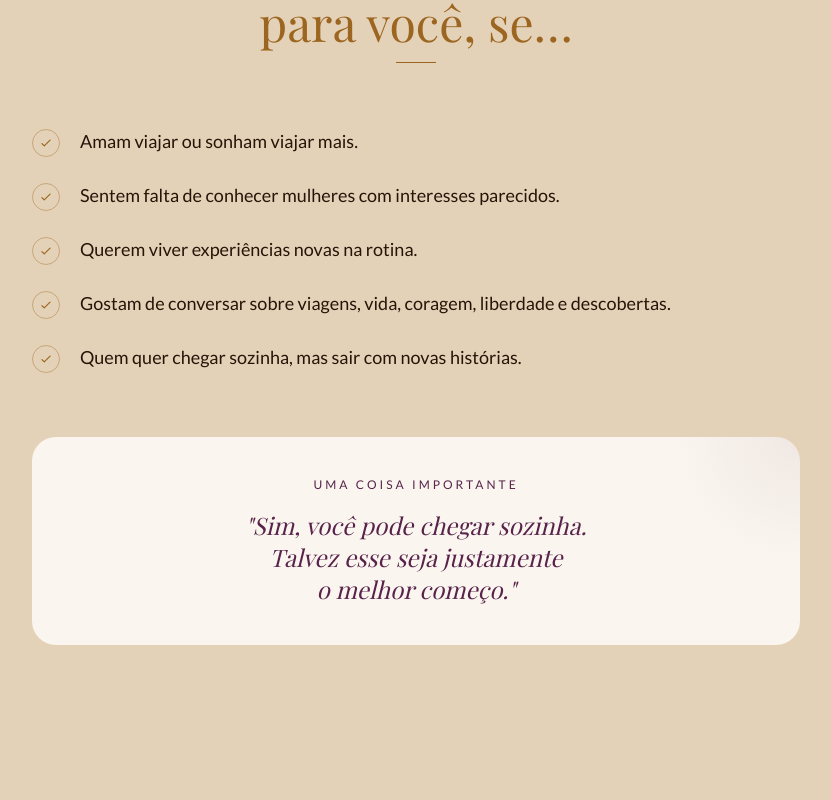
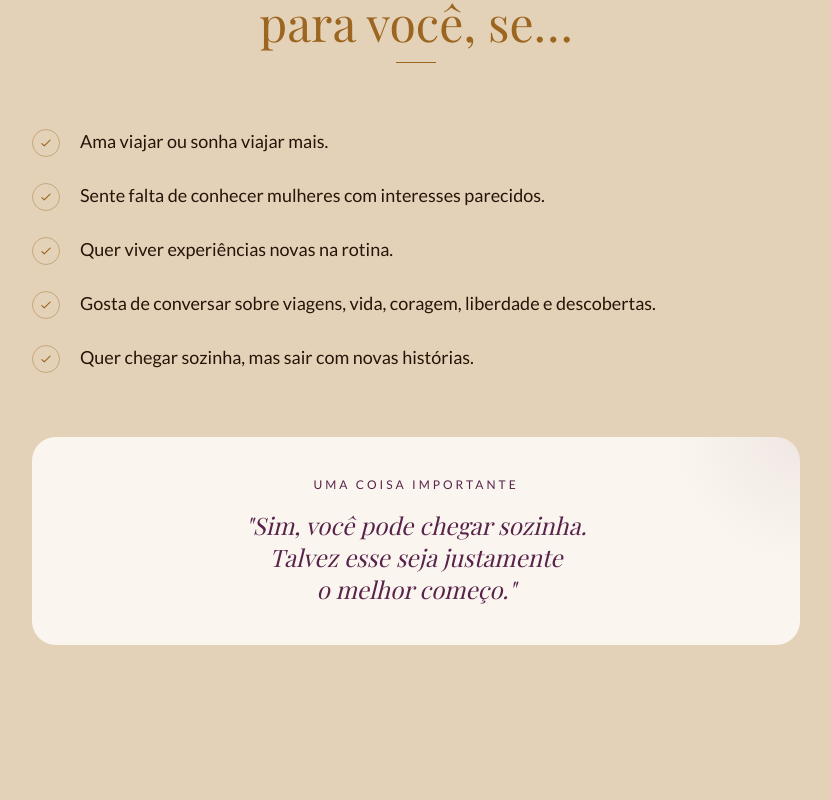
Before and after one commit to pedrotravain-net/clubeentredestinos, a Next.js app: page / in a window 1280 px wide. Shown: the part 3500-4300 px from the top of the page, without its empty margins (224-1055 px from the left). Built offline with nearby package versions, Linux system fonts and the light colour scheme.

Commit message:
ajustes de texto: conjugacoes ForWho + quebras de linha no Manifesto

```diff
--- a/components/ForWho.tsx
+++ b/components/ForWho.tsx
@@ -1,9 +1,9 @@
 const items = [
-  'Amam viajar ou sonham viajar mais.',
-  'Sentem falta de conhecer mulheres com interesses parecidos.',
-  'Querem viver experiências novas na rotina.',
-  'Gostam de conversar sobre viagens, vida, coragem, liberdade e descobertas.',
-  'Quem quer chegar sozinha, mas sair com novas histórias.',
+  'Ama viajar ou sonha viajar mais.',
+  'Sente falta de conhecer mulheres com interesses parecidos.',
+  'Quer viver experiências novas na rotina.',
+  'Gosta de conversar sobre viagens, vida, coragem, liberdade e descobertas.',
+  'Quer chegar sozinha, mas sair com novas histórias.',
 ]
 
 export default function ForWho() {
--- a/components/Manifesto.tsx
+++ b/components/Manifesto.tsx
@@ -4,11 +4,9 @@ export default function Manifesto() {
       id="manifesto"
       className="relative py-28 md:py-44 overflow-hidden"
       style={{
-        // Ameixa aquecida — feminino, acolhedor, combina com o dourado e creme da identidade
         background: 'linear-gradient(150deg, #5C2A3E 0%, #7A3A52 50%, #5C2E46 100%)',
       }}
     >
-      {/* Luz atmosférica suave */}
       <div
         className="absolute inset-0 pointer-events-none"
         style={{
@@ -21,7 +19,6 @@ export default function Manifesto() {
 
       <div className="relative z-10 max-w-3xl mx-auto px-6 text-center">
 
-        {/* Ornamento */}
         <div className="flex items-center justify-center gap-4 mb-14">
           <div className="w-16 h-px bg-blush/40" />
           <svg className="w-4 h-4 text-blush/60" viewBox="0 0 24 24" fill="currentColor">
@@ -34,7 +31,6 @@ export default function Manifesto() {
           Manifesto
         </p>
 
-        {/* Texto — Cormorant Garamond: mais literária e elegante */}
         <div
           className="space-y-7 text-cream/85 leading-relaxed"
           style={{ fontFamily: 'var(--font-cormorant)', fontStyle: 'italic', fontSize: 'clamp(1.2rem, 2.8vw, 1.6rem)' }}
@@ -51,40 +47,53 @@ export default function Manifesto() {
           <div className="w-10 h-px bg-blush/30 mx-auto my-8" />
 
           <p>
-            Mas a verdade é que essa sensação não precisa existir<br className="hidden md:block" />
+            Mas a verdade é que essa sensação não precisa existir<br />
             só quando estamos longe de casa.
           </p>
+
+          {/* "em uma taça de vinho," → quebra antes de "em uma página" e antes de "em uma nova amizade" */}
           <p>
-            Ela pode aparecer em uma conversa, em um café, em um filme,<br className="hidden md:block" />
-            em uma trilha, em uma taça de vinho,<br className="hidden md:block" />
-            em uma página de diário ou em uma nova amizade.
+            Ela pode aparecer em uma conversa, em um café, em um filme,<br />
+            em uma trilha, em uma taça de vinho,<br />
+            em uma página de diário ou<br />
+            em uma nova amizade.
           </p>
 
           <div className="w-10 h-px bg-blush/30 mx-auto my-8" />
 
+          {/* "amam a sensação" → quebra após "sensação" */}
           <p>
-            Este clube nasceu para mulheres que amam viajar<br className="hidden md:block" />
-            — mas, acima de tudo, amam a sensação de estar vivas.
+            Este clube nasceu para mulheres que amam viajar<br />
+            — mas, acima de tudo, amam a sensação<br />
+            de estar vivas.
           </p>
           <p className="text-cream/65">
-            Mulheres que querem conhecer lugares, pessoas,<br className="hidden md:block" />
+            Mulheres que querem conhecer lugares, pessoas,<br />
             histórias e versões de si mesmas.
           </p>
+
+          {/* "cada encontro é uma pequena" → quebra após "pequena" */}
           <p className="text-cream/65">
-            Aqui, cada encontro é uma pequena viagem simbólica.<br />
-            Um convite para sair do automático, viver algo novo,<br className="hidden md:block" />
-            compartilhar histórias e lembrar que o mundo<br className="hidden md:block" />
+            Aqui, cada encontro é uma pequena<br />
+            viagem simbólica.<br />
+            Um convite para sair do automático, viver algo novo,<br />
+            compartilhar histórias e lembrar que o mundo<br />
             continua cheio de possibilidades.
           </p>
 
           <div className="w-10 h-px bg-blush/30 mx-auto my-8" />
 
+          {/* "porque viajar não é apenas deslocamento geográfico"
+              → fonte maior para caber 3 linhas: "porque viajar" / "não é apenas" / "deslocamento geográfico" */}
           <p
             className="text-cream"
-            style={{ fontSize: 'clamp(1.35rem, 3vw, 1.8rem)' }}
+            style={{ fontSize: 'clamp(1.6rem, 4.5vw, 2.2rem)', lineHeight: '1.4' }}
           >
-            Porque viajar não é apenas deslocamento geográfico.
+            Porque viajar<br />
+            não é apenas<br />
+            deslocamento geográfico.
           </p>
+
           <p
             style={{
               fontSize: 'clamp(1.5rem, 3.5vw, 2rem)',
@@ -97,7 +106,6 @@ export default function Manifesto() {
           </p>
         </div>
 
-        {/* Assinatura */}
         <div className="mt-16 flex items-center justify-center gap-4">
           <div className="w-16 h-px bg-blush/25" />
           <p className="text-cream/40 italic" style={{ fontFamily: 'var(--font-cormorant)', fontSize: '1.1rem' }}>
```
